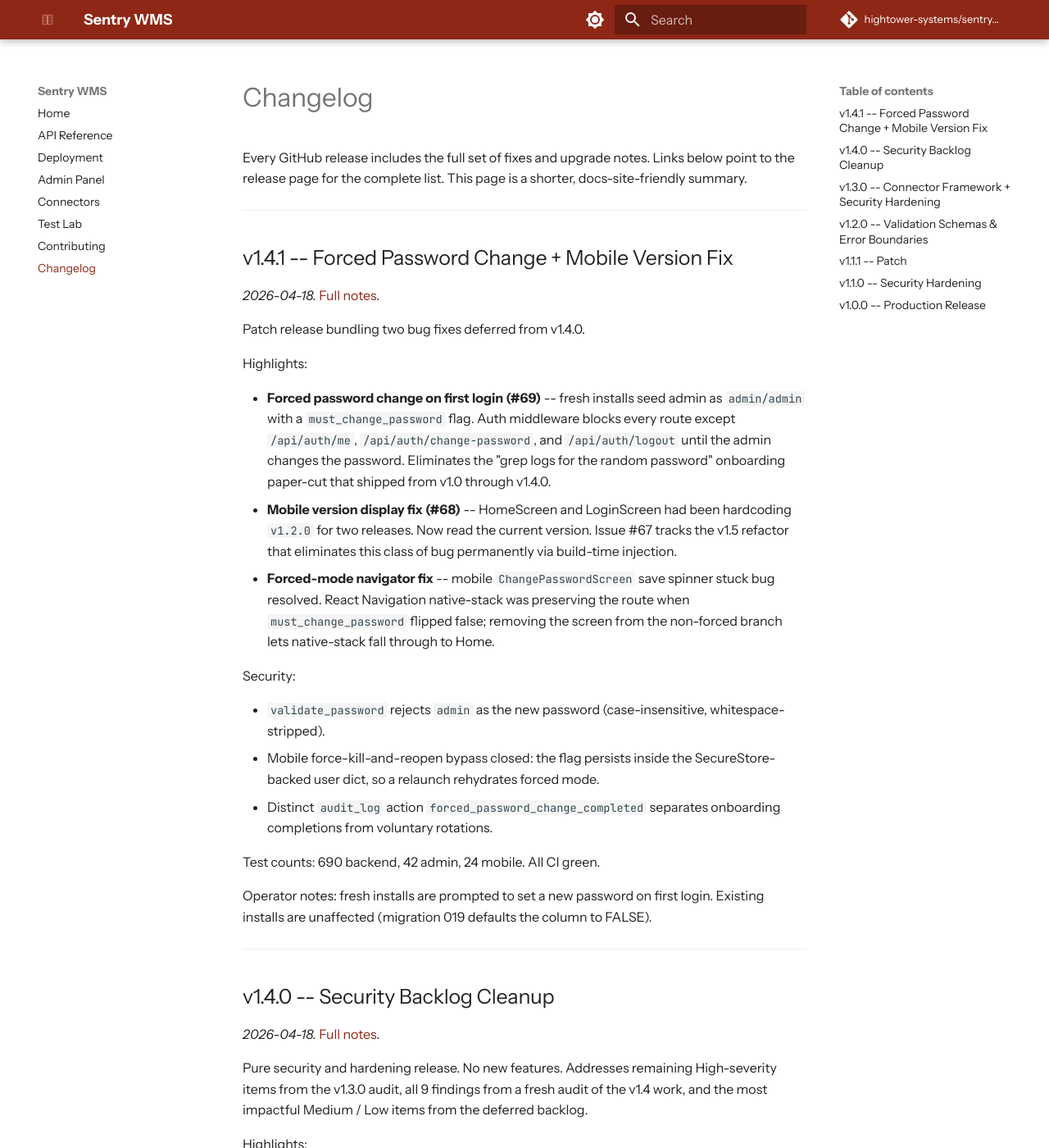
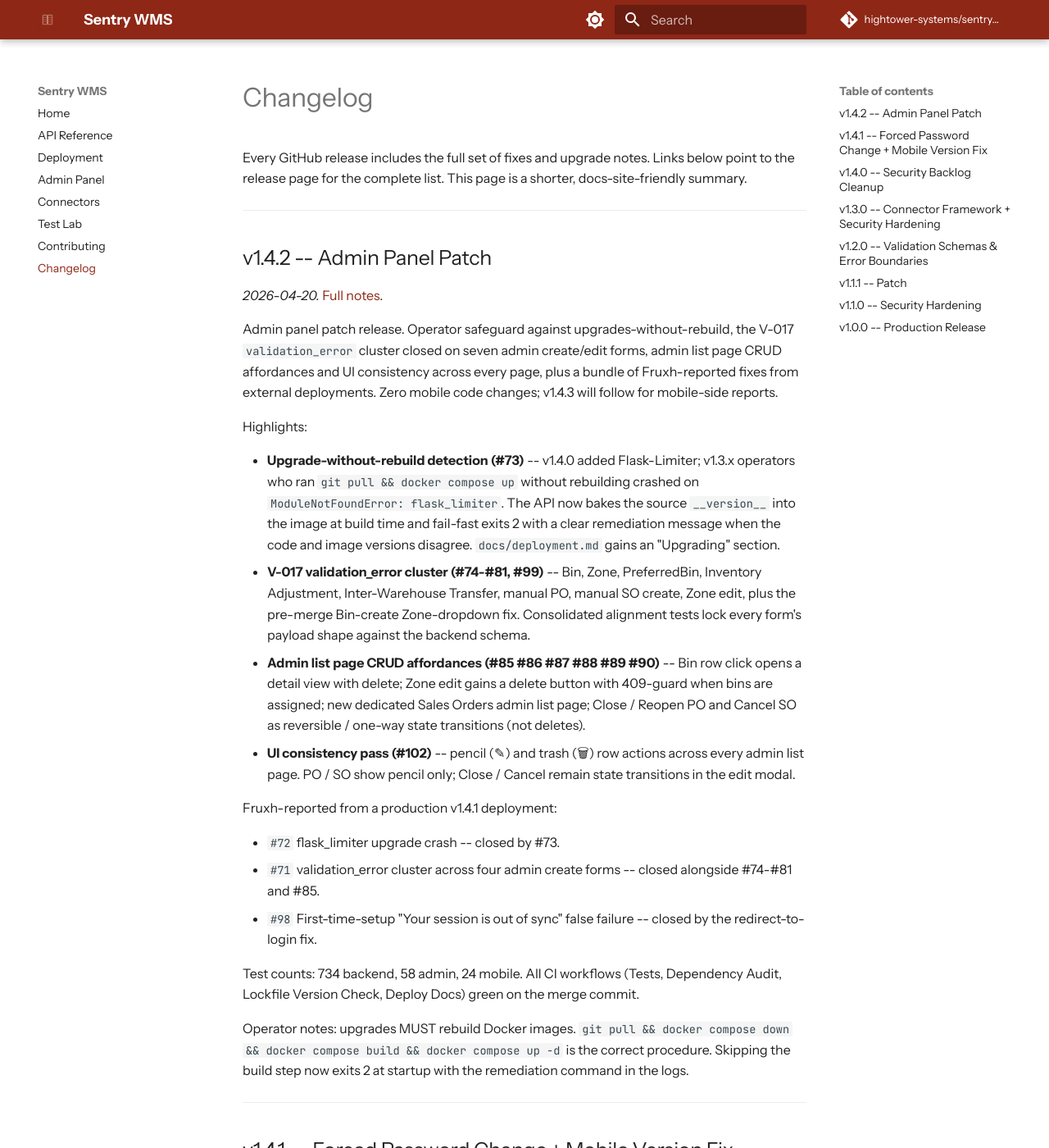
Before and after one commit to hightower-systems/sentry-wms, an MkDocs documentation site: the page built from docs/changelog.md, in a window 1280 px wide and 1400 px high. Shown: the whole window at 82% size. Built offline with MkDocs 1.6.1 and Material for MkDocs 9.7.7, drawn with Linux system fonts in a browser that asks for light colours; comment, search, counter and statistics services are not loaded.

Commit message:
docs: update MkDocs site for v1.4.2 release

```diff
--- a/docs/changelog.md
+++ b/docs/changelog.md
@@ -3,6 +3,55 @@
 Every GitHub release includes the full set of fixes and upgrade notes.
 Links below point to the release page for the complete list. This page
 is a shorter, docs-site-friendly summary.
+
+---
+
+## v1.4.2 -- Admin Panel Patch
+
+*2026-04-20.* [Full notes](https://github.com/hightower-systems/sentry-wms/releases/tag/v1.4.2).
+
+Admin panel patch release. Operator safeguard against upgrades-without-rebuild, the V-017 `validation_error` cluster closed on seven admin create/edit forms, admin list page CRUD affordances and UI consistency across every page, plus a bundle of Fruxh-reported fixes from external deployments. Zero mobile code changes; v1.4.3 will follow for mobile-side reports.
+
+Highlights:
+
+- **Upgrade-without-rebuild detection (#73)** -- v1.4.0 added Flask-Limiter;
+  v1.3.x operators who ran `git pull && docker compose up` without
+  rebuilding crashed on `ModuleNotFoundError: flask_limiter`. The API
+  now bakes the source `__version__` into the image at build time and
+  fail-fast exits 2 with a clear remediation message when the code
+  and image versions disagree. `docs/deployment.md` gains an
+  "Upgrading" section.
+- **V-017 validation_error cluster (#74-#81, #99)** -- Bin, Zone,
+  PreferredBin, Inventory Adjustment, Inter-Warehouse Transfer,
+  manual PO, manual SO create, Zone edit, plus the pre-merge
+  Bin-create Zone-dropdown fix. Consolidated alignment tests lock
+  every form's payload shape against the backend schema.
+- **Admin list page CRUD affordances (#85 #86 #87 #88 #89 #90)** -- Bin
+  row click opens a detail view with delete; Zone edit gains a delete
+  button with 409-guard when bins are assigned; new dedicated Sales
+  Orders admin list page; Close / Reopen PO and Cancel SO as
+  reversible / one-way state transitions (not deletes).
+- **UI consistency pass (#102)** -- pencil (&#9998;) and trash
+  (&#128465;) row actions across every admin list page. PO / SO
+  show pencil only; Close / Cancel remain state transitions in the
+  edit modal.
+
+Fruxh-reported from a production v1.4.1 deployment:
+
+- `#72` flask_limiter upgrade crash -- closed by #73.
+- `#71` validation_error cluster across four admin create forms --
+  closed alongside #74-#81 and #85.
+- `#98` First-time-setup "Your session is out of sync" false failure
+  -- closed by the redirect-to-login fix.
+
+Test counts: 734 backend, 58 admin, 24 mobile. All CI workflows
+(Tests, Dependency Audit, Lockfile Version Check, Deploy Docs) green
+on the merge commit.
+
+Operator notes: upgrades MUST rebuild Docker images.
+`git pull && docker compose down && docker compose build && docker compose up -d`
+is the correct procedure. Skipping the build step now exits 2 at
+startup with the remediation command in the logs.
 
 ---
 
```
